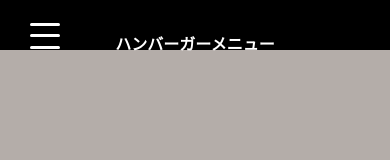
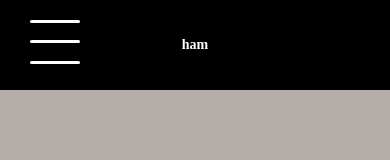
Before and after one commit to asukas-ueda/sample-hamburger, a plain HTML site: page index.html in a window 390 px wide. Drawn offline with Linux system fonts and the light colour scheme.

Commit message:
修正。

```diff
--- a/css/style.css
+++ b/css/style.css
@@ -13,7 +13,6 @@
 }
 #nav{
   position: absolute;
-    margin: 0;
   height: 100vh;
   width: 40%;
   left: -40%;
@@ -22,7 +21,6 @@
   transition: .7s;
 }
 #nav ul{
-    margin: 0;
   padding-top: 80px;
 }
 #nav ul li{
@@ -71,7 +69,19 @@
 #line3 {
   bottom: 0px;
 }
-  .in{
+h1, h2 {
+  text-align: center;
+  line-height: 90px;
+  color: #ffffff;
+}
+h2 {
+  display: none;
+}
+p {
+  padding-top: 200px;
+  text-align: center;
+}
+.open{
   transform: translateX(100%);
 }
 .line_1,.line_2,.line_3{
@@ -88,36 +98,16 @@
   transform: translateY(-20px) rotate(45deg);
   bottom: 0;
 }
-  h1 {
-    text-align: center;
-    line-height: 90px;
-    color: #ffffff;
-  }
 
 @media screen and (max-width: 480px) {
-    header {
-      height: 50px;
-    }
   #nav ul li {
     font-size: 14px;
   }
-    #hamburger {
-      width: 30px;
-      height: 30px;
+  h1 {
+    display: none;
   }
-    .inner_line {
-      width: 30px;
-    }
-    #line1,.line_1 {
-      top: 3px;
-    }
-    #line2 {
-      top: 14px;
-    }
-    #line3,.line_3 {
-      top: 26px;
-    }
-    h1 {
-      font-size: 16px;
+  h2 {
+    display: block;
+    font-size: 14px;
   }
 }
--- a/index.html
+++ b/index.html
@@ -21,22 +21,21 @@
                     <span class="inner_line" id="line3"></span>
                 </div>
             </section>
-            <h1>ハンバーガーメニュー</h1>
+            <h1>hamburger</h1>
+            <h2>ham</h2>
           </header>
 
         <script src="js/jquery-3.5.0.min.js"></script>
         <script type="text/javascript">
             function hamburger() {
-    　　            document.getElementById('line1').classList.toggle('line_1');
-    　　            document.getElementById('line2').classList.toggle('line_2');
-    　　            document.getElementById('line3').classList.toggle('line_3');
-    　　            document.getElementById('nav').classList.toggle('in');
+                document.getElementById('line1').classList.toggle('line_1');
+                document.getElementById('line2').classList.toggle('line_2');
+                document.getElementById('line3').classList.toggle('line_3');
+                document.getElementById('nav').classList.toggle('open');
             }
-            document.addEventListener('click' , function () {
-                hamburger()
-            } );
-
+            document.getElementById('hamburger').addEventListener('click' , function () {
+                hamburger();
+            });
         </script>
-
     </body>
 </html>
```
Lines whose indentation alone changed are shown as unchanged.
